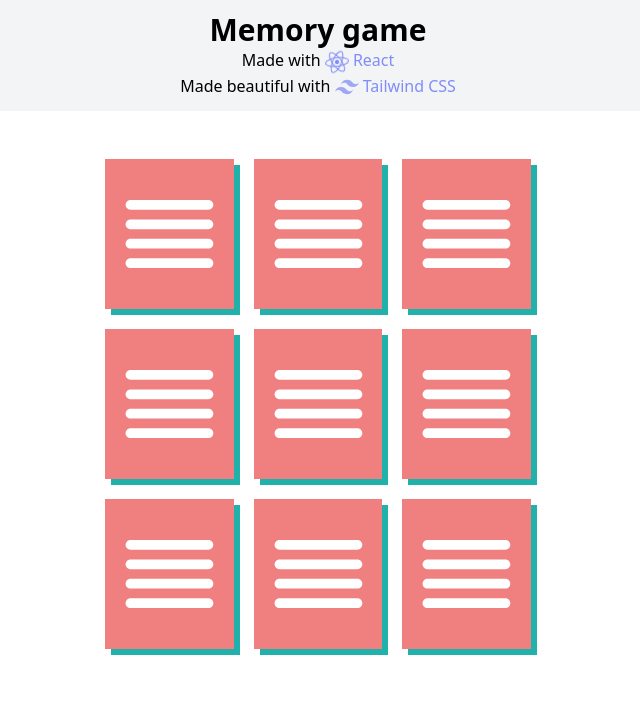
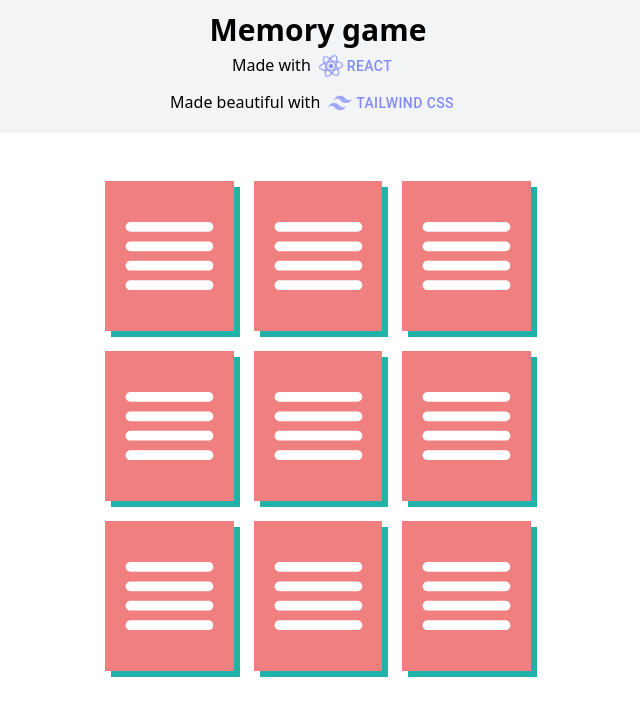
Before and after one commit to kristijanribaric/react-memory, a React (Create React App) app: page / in a window 1280 px wide. Shown: the top 716 px of the page, without its empty margins (322-962 px from the left). Built offline with nearby package versions, Linux system fonts and the light colour scheme.

Commit message:
adding files

```diff
--- a/package.json
+++ b/package.json
@@ -3,6 +3,9 @@
   "version": "0.1.0",
   "private": true,
   "dependencies": {
+    "@emotion/react": "^11.8.1",
+    "@emotion/styled": "^11.8.1",
+    "@mui/material": "^5.4.3",
     "@testing-library/jest-dom": "^5.16.2",
     "@testing-library/react": "^12.1.3",
     "@testing-library/user-event": "^13.5.0",
@@ -11,6 +14,7 @@
     "react-icons": "^4.3.1",
     "react-modal-hover": "^1.1.13",
     "react-scripts": "5.0.0",
+    "react-svg": "^14.1.12",
     "web-vitals": "^2.1.4"
   },
   "scripts": {
--- a/src/components/Card.jsx
+++ b/src/components/Card.jsx
@@ -4,13 +4,14 @@ import { GiCard5Spades } from "react-icons/gi";
 import { CgFormatJustify } from "react-icons/cg";
 
 const Card = () => {
-    const [style, setStyle] = useState("flip-content");
+    const [style, setStyle] = useState();
     const changeStyle = () => {
-      if(style == "flip-content")
+      if(style === true)
       {setStyle("flip-content flip-content-activated");}
       else {
         setStyle("flip-content");
       }
+      style = !style;
     };
   return (
     <>
@@ -24,6 +25,7 @@ const Card = () => {
                 </div>
             </div>
         </div>
+
     </>
   )
 }
--- a/src/components/Header.jsx
+++ b/src/components/Header.jsx
@@ -2,13 +2,37 @@ import React from 'react'
 import { ModalHover } from 'react-modal-hover'
 import { FaReact } from "react-icons/fa";
 import { SiTailwindcss } from "react-icons/si";
+import Button from '@mui/material/Button';
+import Tooltip from '@mui/material/Tooltip';
+import Fade from '@mui/material/Fade';
+import Zoom from '@mui/material/Zoom';
+import { ReactSVG } from 'react-svg'
+
+
 
 const Header = () => {
   return (
     <header className='w-full bg-gray-100 py-3 text-center'>
         <h1 className='font-bold text-3xl'>Memory game</h1>
-        <h2>Made with  <FaReact className='inline-block text-indigo-400 motion-safe:animate-spin text-2xl'/> <span className='text-indigo-400'>React</span> </h2>
-        <h3>Made beautiful with  <SiTailwindcss className='inline-block text-indigo-400 motion-safe:animate-pulse  text-2xl'/> <span className='text-indigo-400'>Tailwind CSS</span> </h3>
+        <h2>
+            Made with
+            <Tooltip TransitionComponent={Zoom} title={<a href='https://reactjs.org/'>https://reactjs.org/</a>}>
+            <Button>
+              <FaReact className='inline-block text-indigo-400 motion-safe:animate-spin text-2xl'/>
+              <span className='text-indigo-400 mx-1'>React</span>
+            </Button>
+          </Tooltip>
+        </h2>
+        <h3>
+            Made beautiful with
+            <Tooltip TransitionComponent={Zoom} title={<a href='https://tailwindcss.com/'>https://tailwindcss.com/</a>}>
+              <Button >
+                <SiTailwindcss className='inline-block text-indigo-400 motion-safe:animate-pulse  text-2xl'/>
+                <span className='text-indigo-400 mx-1'>Tailwind CSS</span>
+              </Button>
+          </Tooltip>
+      </h3>
+
     </header>
 
   )
```
Also changed, not shown: 1 other file (tests, documents, lock files or other folders).
